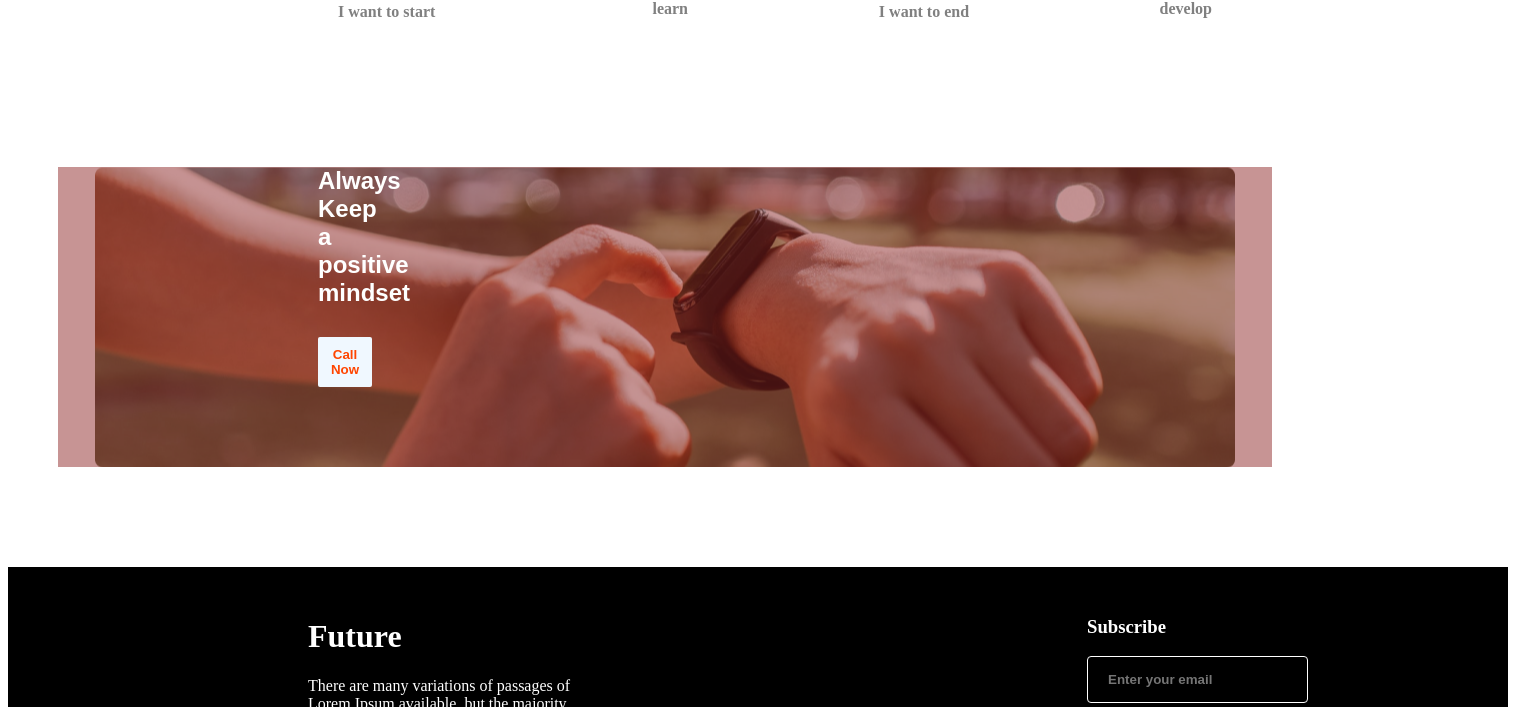
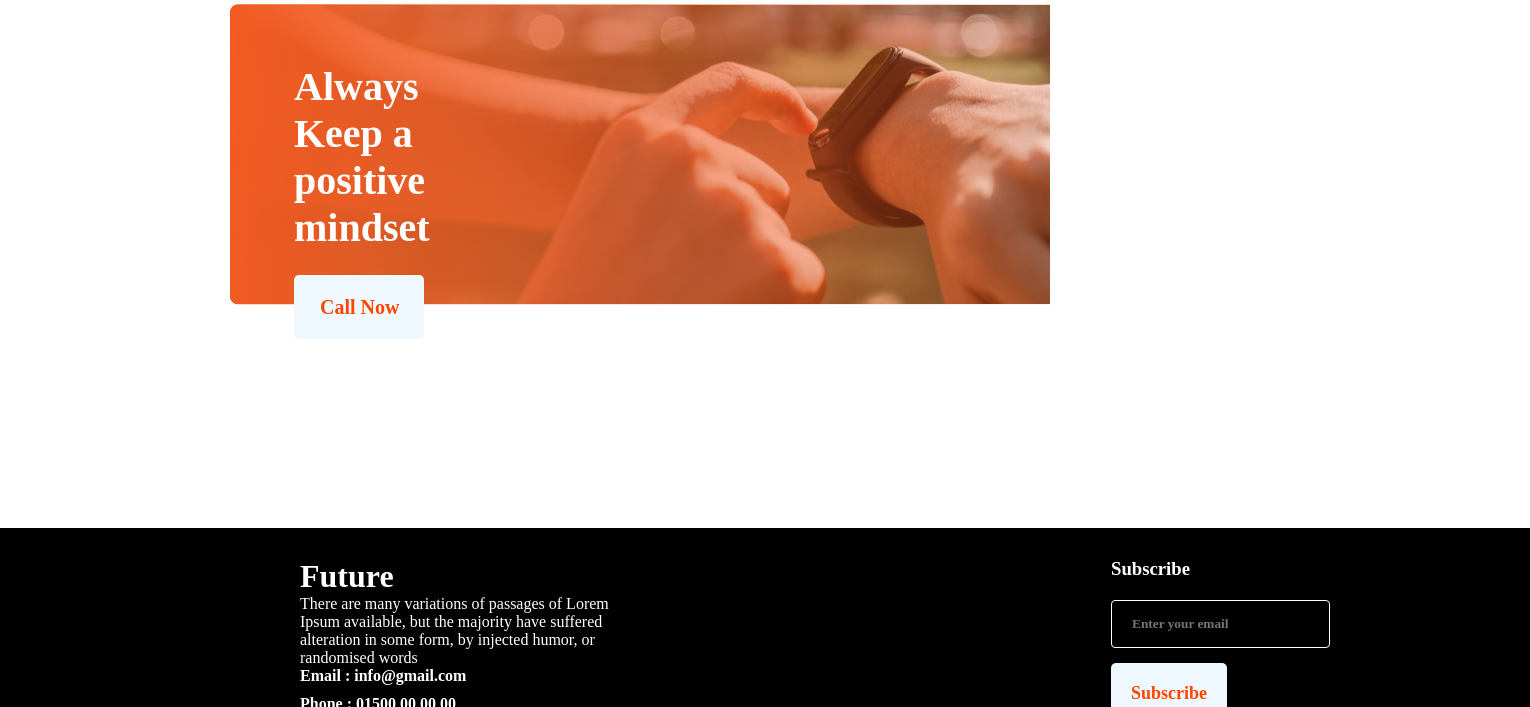
Before and after one commit to sadia213/New-year, a plain HTML site: page Index.html in a window 1280 px wide. Shown: the part 1925-2632 px from the top of the page, 1530 px wide, since content can reach past the window. Drawn offline with Linux system fonts and the light colour scheme.

Commit message:
New update

```diff
--- a/Index.html
+++ b/Index.html
@@ -61,12 +61,14 @@
                 </div>
 
             </div>
-            <div class="watch">
+            <section class="watch">
                 <div class="watch-description">
-                <h2><b>Always Keep a positive mindset</b></h2>
-                <button><b>Call Now</b></button>
+                <h2 class="watch-title"><b>Always Keep a positive mindset</b></h2>
+                <div class="watch-container">
+                <button class="btn-primary">Call Now</button>
             </div>
             </div>
+            </section>
             <div class="end">
                 <div class="future">
                     <h1>Future</h1>
@@ -82,9 +84,9 @@
                 <div class="subscribe">
                     <h3>Subscribe</h3>
                     <div class="enter">
-                        <label for="enter">
-                        <input type="text" placeholder="Enter your email" name="enter" required>
-                    </label>
+
+                        <input type="text" placeholder="Enter your email"/>
+
                     <button>
                         Subscribe
                     </button>
--- a/style.css
+++ b/style.css
@@ -1,3 +1,7 @@
+* {
+    margin: 0;
+    font-family: "Work Sans";
+  }
 
 
 .image img {
@@ -33,12 +37,13 @@
 
     }
     .image figcaption button{
-        border-radius: 4px;
+        border-radius: 5px;
         margin-top: 10px;
         color: white;
         background-color: orangered;
         border: none;
-        padding: 10px;
+        padding: 20px;
+        font-size: large;
     }
     .banner{
         display: flex;
@@ -101,43 +106,42 @@
     .watch{
 
 
-        background-position: center;
-        background-image: url('./images/watch.png');
-        box-shadow:inset 0 0 0 500px #8c23237c ;
-        box-sizing: content-box;
-        background-repeat: no-repeat;
-        background-size: cover;
-        background-size: auto;
-        height: 300px;
-        margin-left: 50px;
-        border-radius: 0%;
-        margin-bottom: 100px;
+        background: #ffffff;
+        border: none;
+        margin: 0 230px 130px;
 
     }
+    .watch-container{
+        padding: 0 617px 59px 64px;
+    }
     .watch-description{
-        margin-left: 260px;
-        color: white;
-        size: large;
-        font-family: Arial, Helvetica, sans-serif;
-        font-weight: bold;
-        margin-right: 900px;
+        background: #ffffff;
+  background-image: url(./images/gradient2.png), url(./images/watch.png);
+  background-repeat: no-repeat;
+  background-size: auto, 1140px 300px;
     }
-    .watch-description h2{
-        margin-top: 30px;
+    .watch-title{
+        padding: 59px 617px 24px 64px;
+        font-weight: 700;
+        font-size: 40px;
+        color: #ffffff;
     }
-    .watch-description button{
-        border-radius: 2px;
-        margin-top: 10px;
+    .btn-primary {
+
         color: orangered;
         background-color: #f0f8ff;
-        border: none;
-        padding: 10px;
+        font-weight: 600;
+  font-size: 20px;
+  border: 0;
+  padding: 21px 25px 20px 26px;
+  border-radius: 5px;
+  text-align: center;
     }
     .end{
         background-color: black;
         color: white;
         display: flex;
-        width: 1500px;
+        width: 1530px;
     }
     .future{
         margin-top: 30px;
@@ -155,22 +159,23 @@
         text-align: left;
     }
     .enter input[type=text]{
-     margin-bottom: 20px;
      background-color: black;
      border-radius: 4px;
   padding: 15px 20px;
-
+  color: white;
   font-weight: bold;
   display: inline-table;
   border: 1px solid white;
   box-sizing: border box;
-    }
+  margin-top: 20px;
+}
     .enter button{
-        border-radius: 4px;
-        margin-top: 30px;
+        border-radius: 5px;
+        margin-top: 15px;
         font-weight: bolder;
         color: orangered;
         background-color: #f0f8ff;
         border: none;
-        padding: 15px;
+        padding: 20px;
+        font-size: large;
     }
```
